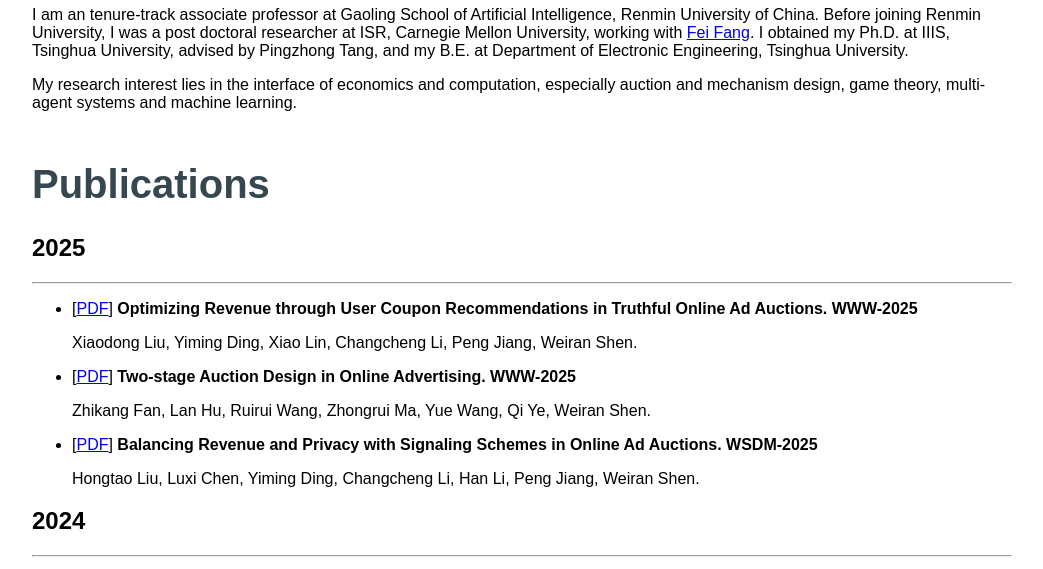
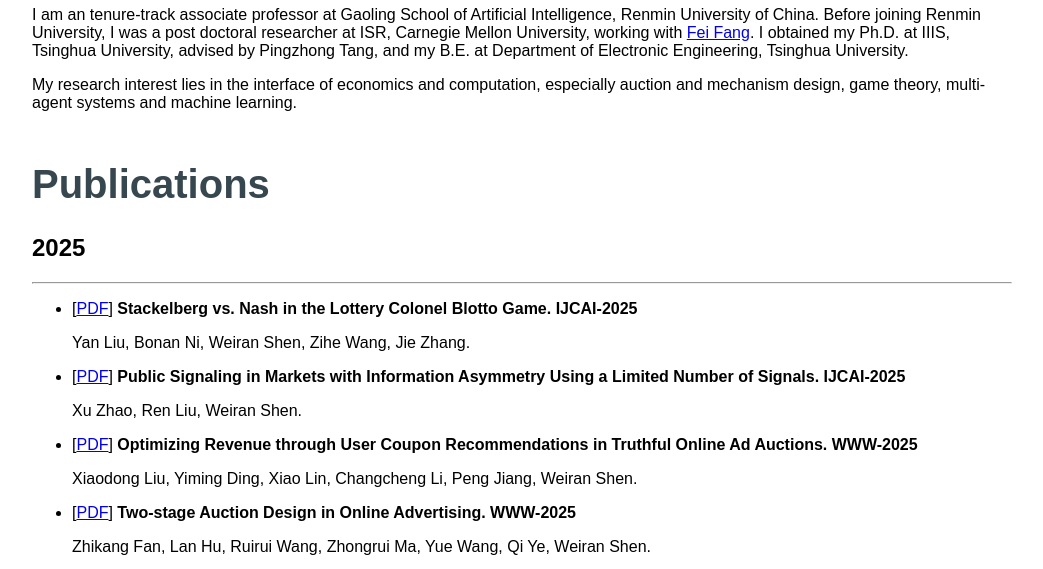
Before and after one commit to shen-weiran/emersonswr.github.io, a plain HTML site: page index.html in a window 1280 px wide. Shown: the part 566-1135 px from the top of the page, without its empty margins (126-1169 px from the left). Drawn offline with Linux system fonts and the light colour scheme.

Commit message:
ijcai-25 update

```diff
--- a/index.html
+++ b/index.html
@@ -32,6 +32,20 @@
         <div class="para"><h1>Publications</h1></div>
         <div class="para"><h2>2025</h2><hr></div>
         <ul>
+          <li>
+            <div class="item">
+              <div class="para"><p>[<a href="page_files/stackelberg_vs_nash_in_the_lottery_colonel_blotto_game.pdf" target="_blank">PDF</a>] <b>Stackelberg vs. Nash in the Lottery Colonel Blotto Game. IJCAI-2025</b></p>
+              </div>
+              <div class="para"><p>Yan Liu, Bonan Ni, Weiran Shen, Zihe Wang, Jie Zhang.</p></div>
+            </div>
+          </li>
+          <li>
+            <div class="item">
+              <div class="para"><p>[<a href="page_files/public_signaling_in_markets_with_information_asymmetry_using_a_limited_number_of_signals.pdf" target="_blank">PDF</a>] <b>Public Signaling in Markets with Information Asymmetry Using a Limited Number of Signals. IJCAI-2025</b></p>
+              </div>
+              <div class="para"><p>Xu Zhao, Ren Liu, Weiran Shen.</p></div>
+            </div>
+          </li>
           <li>
             <div class="item">
               <div class="para"><p>[<a href="page_files/optimizing_revenue_through_user_coupon_recommendations_in_truthful_online_ad_auctions.pdf" target="_blank">PDF</a>] <b>Optimizing Revenue through User Coupon Recommendations in Truthful Online Ad Auctions. WWW-2025</b></p>
```
Also changed, not shown: index_chinese.html (+14 -0 lines), 2 other files.
